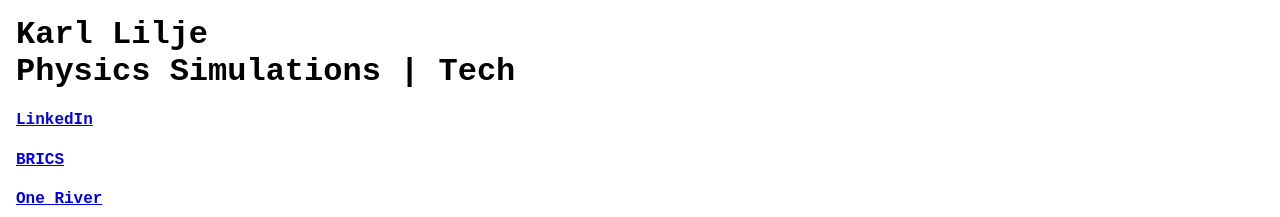
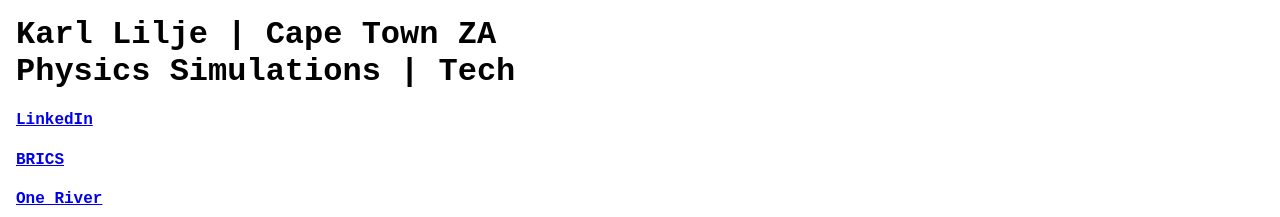
Before and after one commit to BigFun123/karllilje, a plain HTML site: page index.html in a window 1280 px wide. Shown: the top 217 px of the page. Drawn offline with Linux system fonts and the light colour scheme.

Commit message:
cape town

```diff
--- a/index.html
+++ b/index.html
@@ -21,7 +21,7 @@
 
 <body>
 
-    <h1>Karl Lilje</h1>
+    <h1>Karl Lilje | Cape Town ZA</h1>
     <h1>Physics Simulations | Tech</h1>
     <h4><a href="https://www.linkedin.com/in/karl-l-b7408156/">LinkedIn</a></h4>
     <h4><a href="https://brics.org/about">BRICS</a></h4>
```
